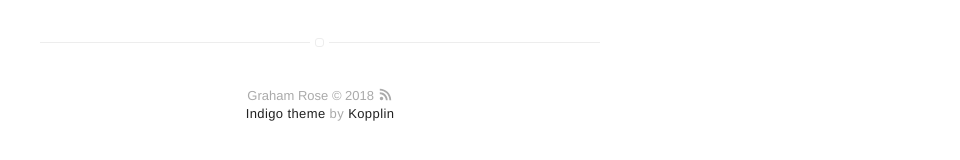
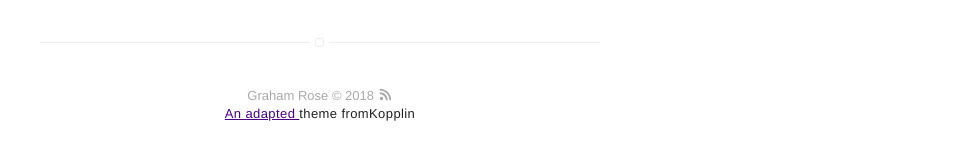
Before and after one commit to byronmews/.github.io, a Jekyll site: the page built from about.md, in a window 1280 px wide. Shown: the part 617-777 px from the top of the page, without its empty margins (320-1280 px from the left). Built offline with Jekyll 4.4.1, drawn with Linux system fonts in a browser that asks for light colours.

Commit message:
Update footer.html

```diff
--- a/_includes/footer.html
+++ b/_includes/footer.html
@@ -2,6 +2,6 @@
     {{ site.name }} © {{ site.time | date: '%Y' }} <a class="link" href="{{ site.url }}/feed.xml" target="_blank"><svg class="icon icon-rss"><use xlink:href="#icon-rss"></use></svg></a>
 
     <p class="extra">
-        <a class="link" href="https://github.com/sergiokopplin/indigo">Indigo theme</a> by <a class="link" href="https://github.com/sergiokopplin/indigo">Kopplin</a>
+        <a>An adapted </a><a class="link" href="https://github.com/sergiokopplin/indigo"> theme from</a><a class="link" href="https://github.com/sergiokopplin/indigo">Kopplin</a>
     </p>
 </footer>
```
